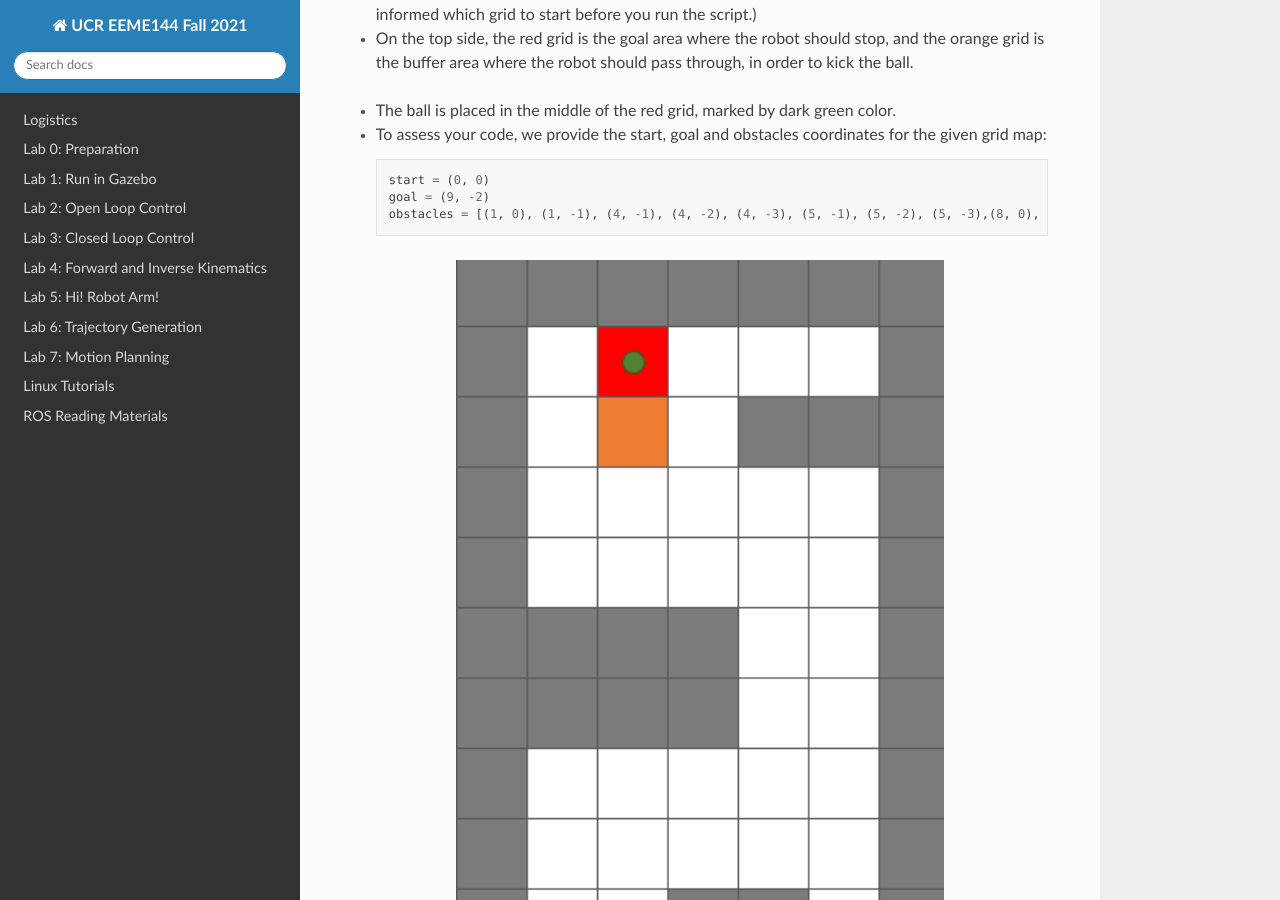
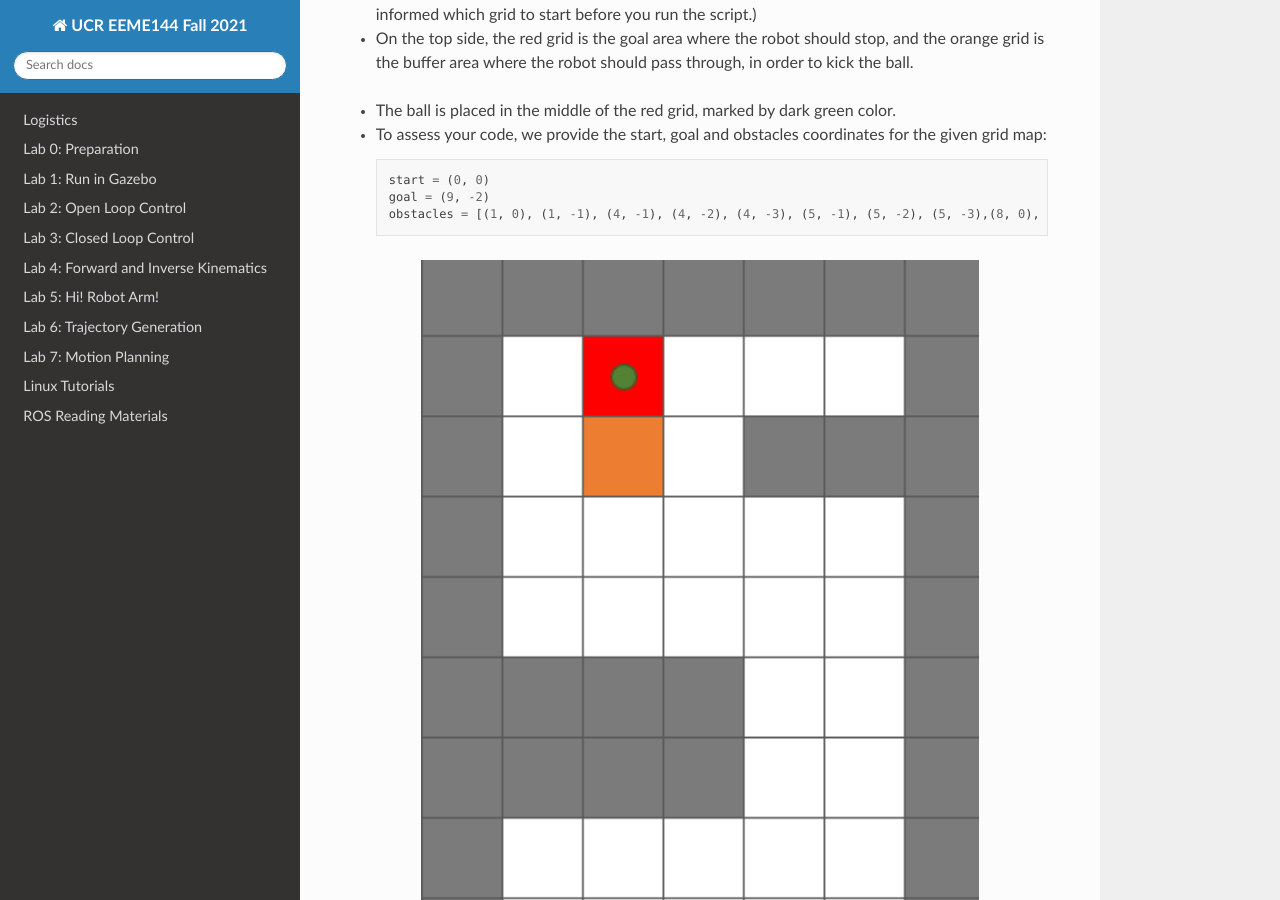
Before and after one commit to UCR-Robotics/ee144, a Sphinx documentation site: the page built from docs/lab8.rst, in a window 1280 px wide and 900 px high, scrolled down 4447 px. Built offline with Sphinx 7.4.7 and the Read the Docs theme 2.0.0, drawn with Linux system fonts in a browser that asks for light colours.

Commit message:
Update lab8.rst

```diff
--- a/docs/lab8.rst
+++ b/docs/lab8.rst
@@ -260,5 +260,5 @@ of the real world.
 
 
 .. image:: pics/grid_map.png
- :width: 70%
+ :width: 80%
  :align: center
```
